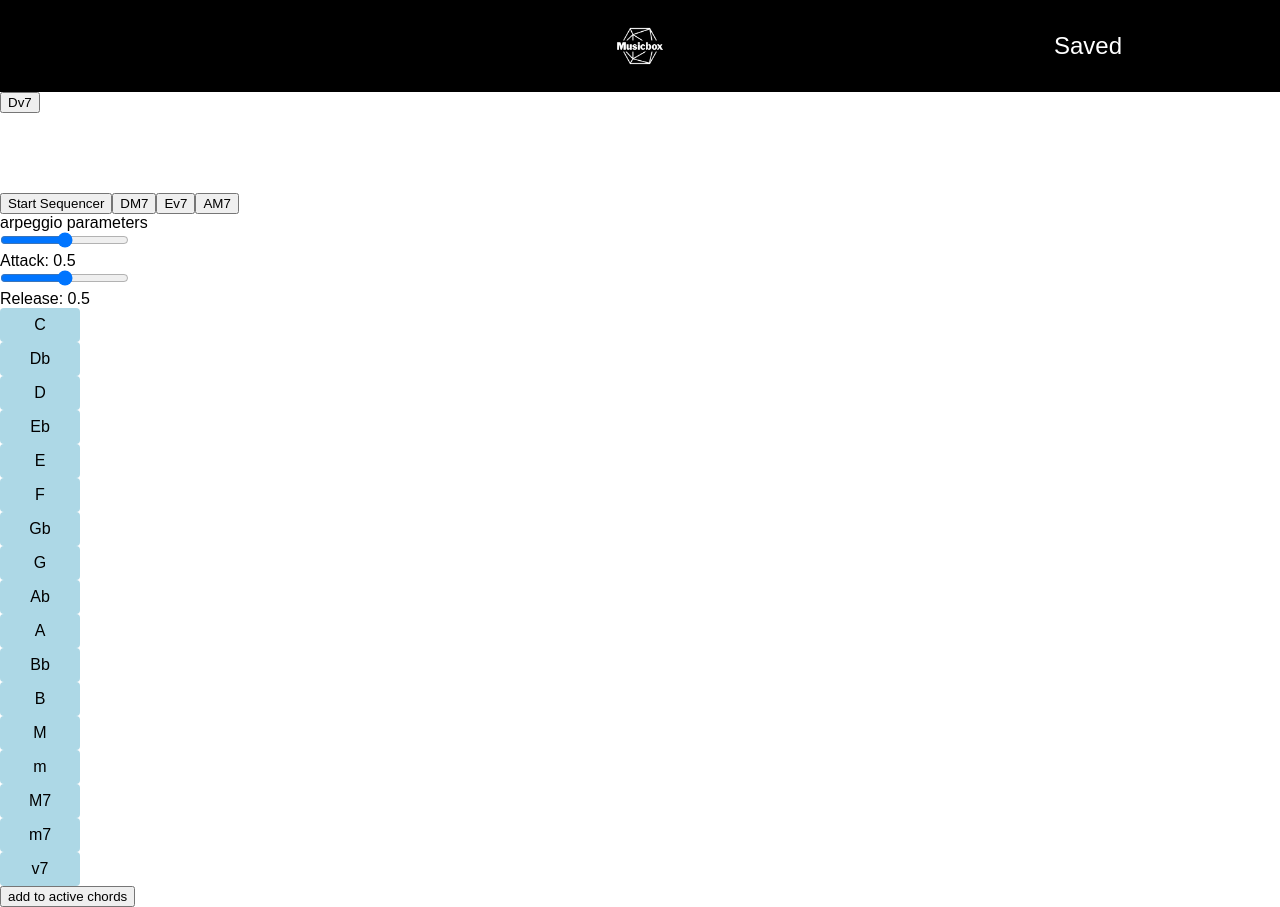
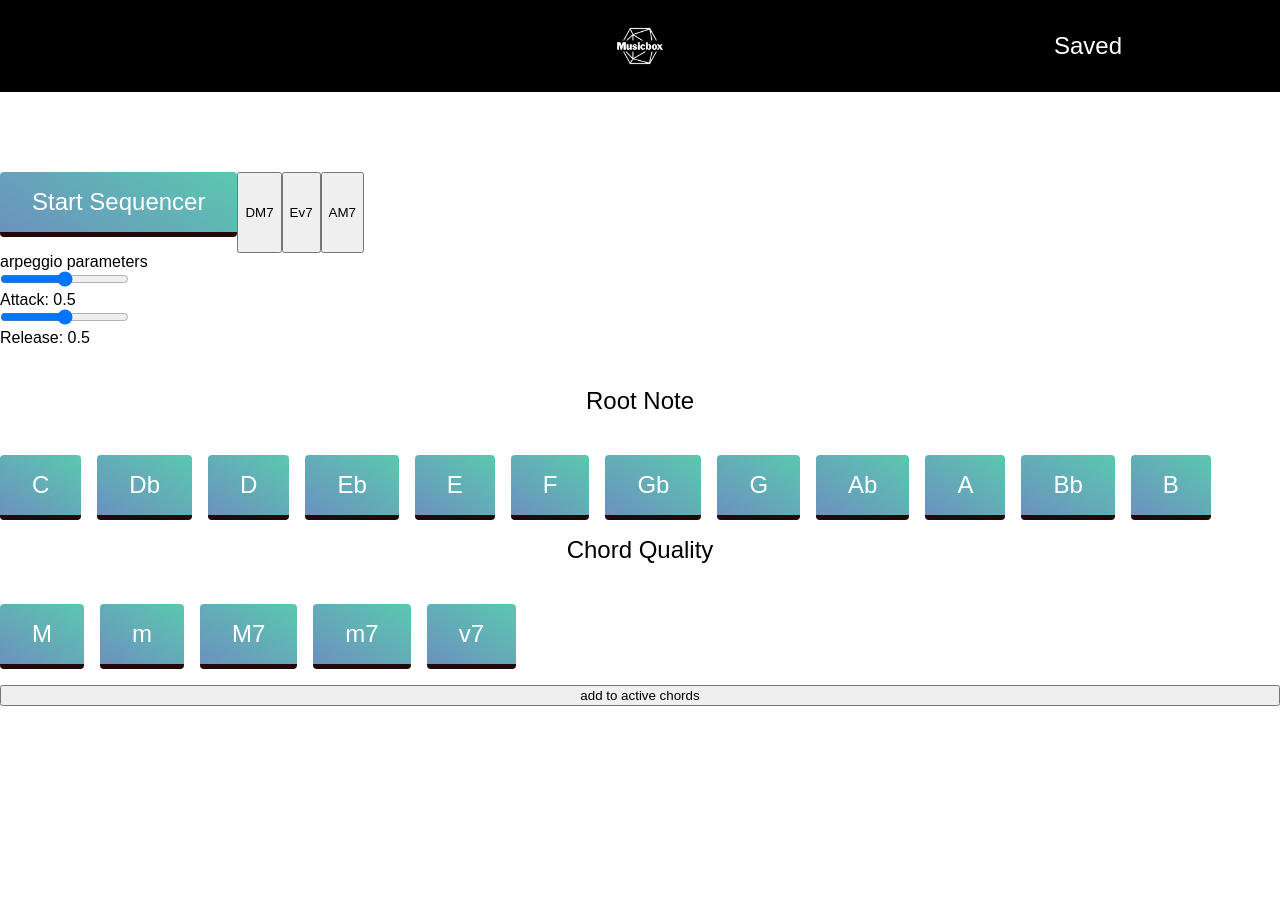
Before and after one commit to Starfodders/Musicbox, a React (Create React App) app: page /test in a window 1280 px wide. After the commit the page ends 800 px from the top, so only its background shows below. Built offline with nearby package versions, Linux system fonts and the light colour scheme.

Commit message:
tried and failed

```diff
--- a/src/components/Button/Button.js
+++ b/src/components/Button/Button.js
@@ -1,8 +1,8 @@
-import './Button.scss';
+import '../Chords/Chords.scss';
 
 const Button = (props) => {
     return (
-        <div className='button' onClick={() => {props.clickHandler(props.input)}} key={props.id}>
+        <div className={`chords__button ${props.class}`}  onClick={() => {props.clickHandler(props.input)}} key={props.id}>
             {props.display}
         </div>
     )
--- a/src/components/HomePage/HomePage.js
+++ b/src/components/HomePage/HomePage.js
@@ -4,6 +4,9 @@ import NoteInput from "../NoteInput/NoteInput";
 import Chords from "../Chords/Chords";
 import Tracker from "../Tracker/Tracker";
 import { useState, useEffect } from "react";
+import * as Tone from "tone";
+import Button from "../Button/Button";
+import '../TestPage/test.scss'
 
 import "./HomePage.scss";
 import cat from "../../assets/images/catVibe.gif"
@@ -26,6 +29,7 @@ const HomePage = () => {
     setFullNote(note)
   }
 
+
   return (
     <div className="home">
         <div className = "home__tracker">
--- a/src/components/TestPage/TestPage.js
+++ b/src/components/TestPage/TestPage.js
@@ -1,6 +1,8 @@
 import React, { useEffect, useState } from "react";
 import * as Tone from "tone";
 import Button from "../Button/Button";
+import '../Chords/Chords.scss';
+import './test.scss';
 
 const SequencerExample = () => {
 
@@ -76,7 +78,7 @@ const SequencerExample = () => {
 
 
     //activeChordArray
-    const [activeChords, setActiveChords] = useState([chords[24]]);
+    const [activeChords, setActiveChords] = useState([]);
     const [chordToAdd, setChordToAdd] = useState({});
 
     const addChordClickHandler = (note) => {
@@ -240,7 +242,7 @@ const SequencerExample = () => {
         }))}
     </div>
     <div className="test">
-        <button onClick={handleToggleSequencer}>{startStopButton}</button>
+        <button className="chords__button" onClick={handleToggleSequencer}>{startStopButton}</button>
         <button onClick={() => {changeSounds(chords[22], bassPatterns[2])}}>{notes[2]+chordQuality[2]}</button>
         <button onClick={() => {changeSounds(chords[44], bassPatterns[4])}}>{notes[4]+chordQuality[4]}</button>
         <button onClick={() => {changeSounds(chords[92], bassPatterns[9])}}>{notes[9]+chordQuality[2]}</button>
@@ -267,17 +269,25 @@ const SequencerExample = () => {
         />
         <p>Release: {synthRelease}</p>
     </div>
+    <div className="test__selections">
+        <h2 className="test__header">Root Note</h2>
+        <div className="test__options">
             {Object.keys(notes).map((note, i) => {
                 return (
-            <Button clickHandler={addChordClickHandler} input={note} display={notes[note]} key={i}/>
+                    <Button class="test__button" clickHandler={addChordClickHandler} input={note} display={notes[note]} key={i}/>
                 )
             })}
+        </div>
+        <h2 className="test__header">Chord Quality</h2>
+        <div className="test__options">
             {Object.keys(chordQuality).map((quality, i) => {
                 return (
-            <Button clickHandler={addChordQualityClickHandler} input={quality} display={chordQuality[quality]} key={i}/>
+                    <Button class="test__button" clickHandler={addChordQualityClickHandler} input={quality} display={chordQuality[quality]} key={i}/>
                 )
             })}
+        </div>
         <button onClick={addToActiveChords}>add to active chords</button>
+    </div>
     </>
   );
 };
--- /dev/null
+++ b/src/components/TestPage/test.scss
@@ -0,0 +1,28 @@
+.test {
+
+    &__header {
+        margin: 0 auto;
+        margin-bottom: 2.5rem;
+    }
+
+    &__selections {
+        display: flex;
+        flex-direction: column;
+        justify-content: center;
+        column-gap: 2.5rem;
+        margin-top: 2.5rem;
+    }
+
+    &__options {
+        display: flex;
+        column-gap: 1rem;
+        flex-direction: row;
+        flex-wrap: wrap;
+    }
+
+    &__button {
+        display: flex;
+        max-width: 8rem;
+        justify-content: center;
+    }
+}
```
Lines whose indentation alone changed are shown as unchanged.
